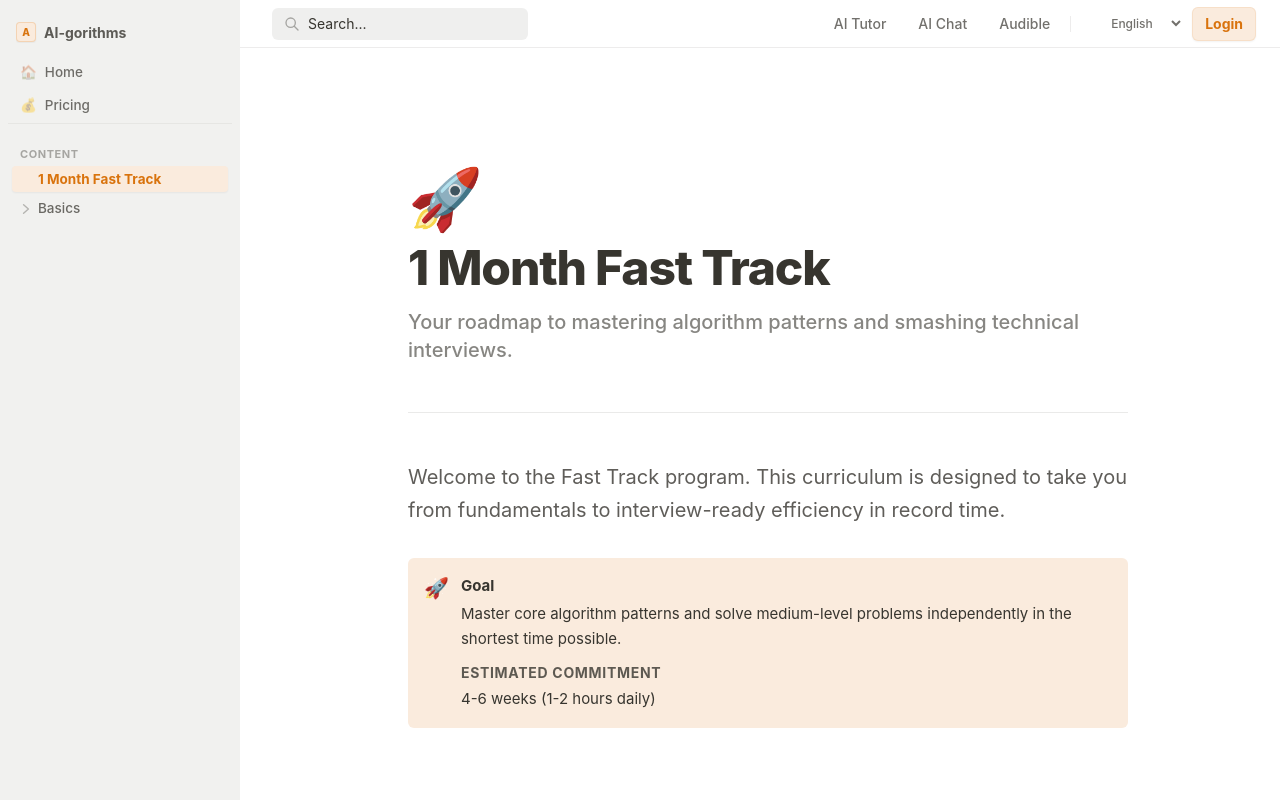
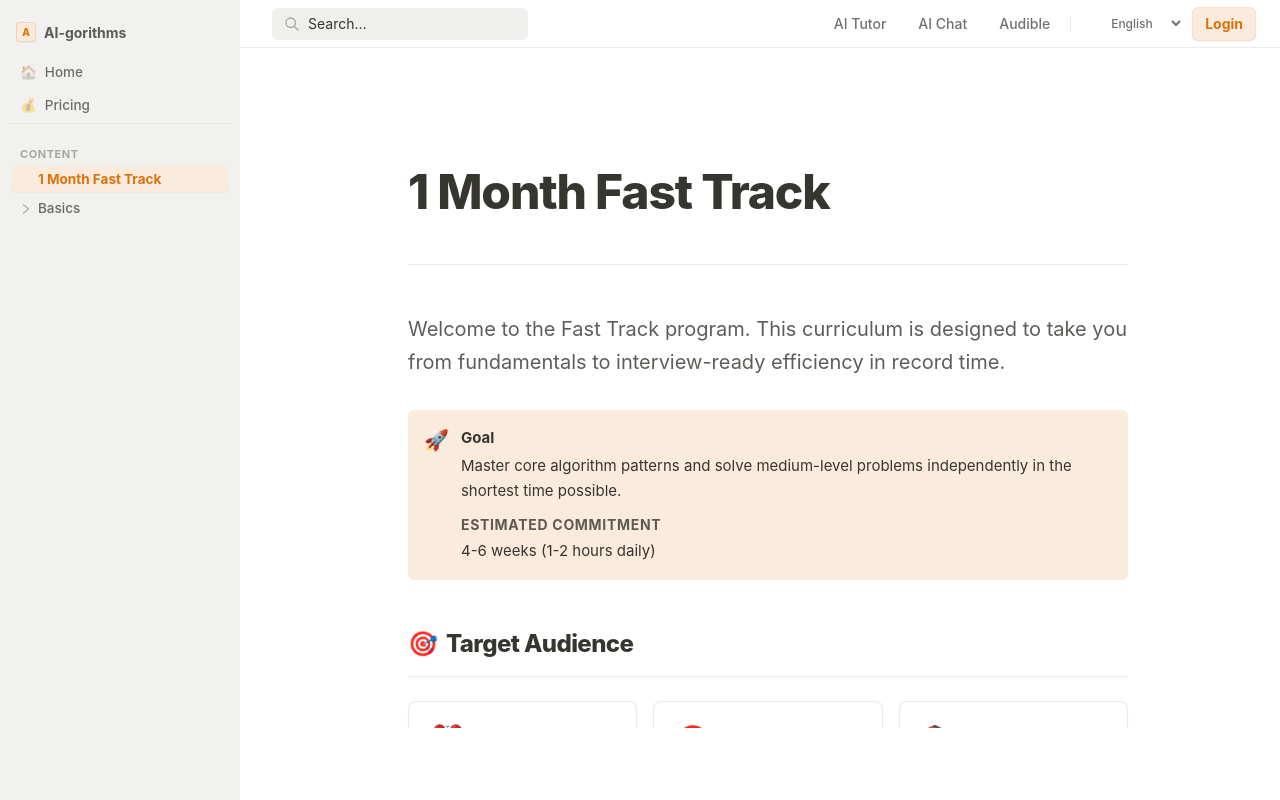
Before and after one commit to Chinese-Community-AI/AI-gorithms, a Next.js app: page /fast-track in a window 1280 px wide. Built offline with nearby package versions, Linux system fonts and the light colour scheme.

Commit message:
Remove unnecessary noise

```diff
--- a/app/fast-track/page.tsx
+++ b/app/fast-track/page.tsx
@@ -507,16 +507,9 @@ export default function FastTrackPage() {
     <div className="bg-white dark:bg-[#191919] min-h-screen text-[#37352f] dark:text-gray-200">
       <div className="max-w-[800px] mx-auto pt-20 px-6 lg:px-10">
         <header className="mb-12">
-          <div className="flex items-center gap-4 mb-4">
-            <span className="text-5xl lg:text-6xl">🚀</span>
-          </div>
           <h1 className="text-4xl lg:text-5xl font-extrabold text-[#37352f] dark:text-gray-100 tracking-tight leading-tight text-left">
             1 Month Fast Track
           </h1>
-          <p className="mt-4 text-xl text-[#37352f]/60 dark:text-gray-400 font-medium text-left">
-            Your roadmap to mastering algorithm patterns and smashing technical
-            interviews.
-          </p>
         </header>
 
         <div className="h-px bg-[#37352f]/10 dark:bg-gray-800 w-full mb-12" />
```
